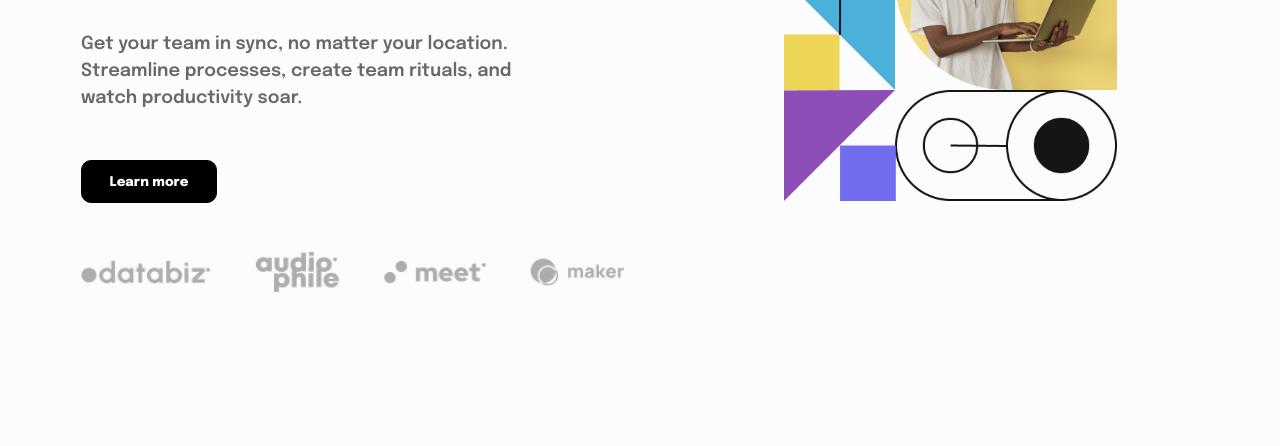
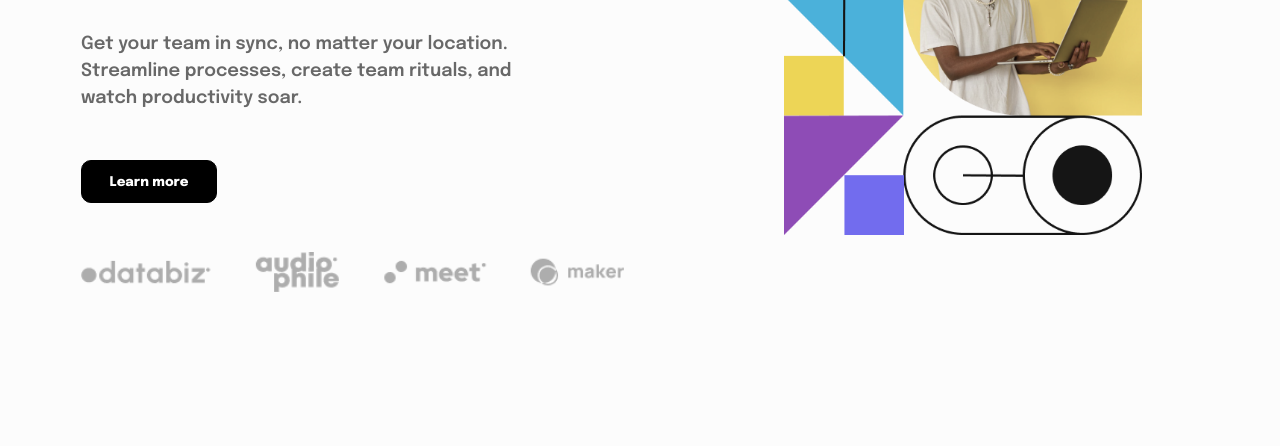
Before and after one commit to Mateusc59/Atest, a plain HTML site: page index.html in a window 1280 px wide. Shown: the part 386-832 px from the top of the page. Drawn offline with Linux system fonts and the light colour scheme.

Commit message:
Adjust image

```diff
--- a/style.css
+++ b/style.css
@@ -32,7 +32,7 @@ article {
  margin-top: 3.5em;
  margin-left: 8em;
  min-width:40% ;
- width: 52%;
+ width: 56%;
 
 }
 
```
